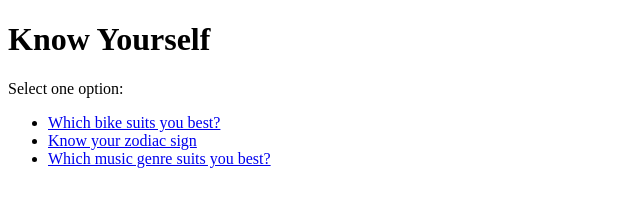
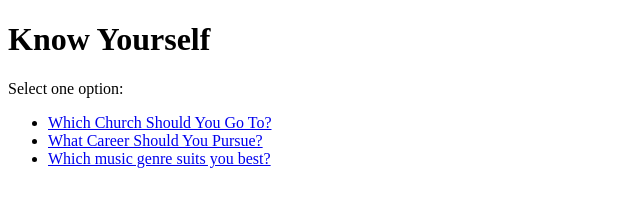
Before and after one commit to nameisstephen/KnowYourself, a plain HTML site: page index.html in a window 1280 px wide. Shown: the whole page, without its empty margins (0-640 px from the left). Drawn offline with Linux system fonts and the light colour scheme.

Commit message:
Update index.html

```diff
--- a/index.html
+++ b/index.html
@@ -9,8 +9,8 @@
 <p>Select one option:</p>
 
 <ul>
-  <li><a href="bike.html">Which bike suits you best?</a></li>
-  <li><a href="zodiac.html">Know your zodiac sign</a></li>
+  <li><a href="church.html">Which Church Should You Go To?</a></li>
+  <li><a href="career.html">What Career Should You Pursue?</a></li>
   <li><a href="music.html">Which music genre suits you best?</a></li>
 </ul>
 
```
